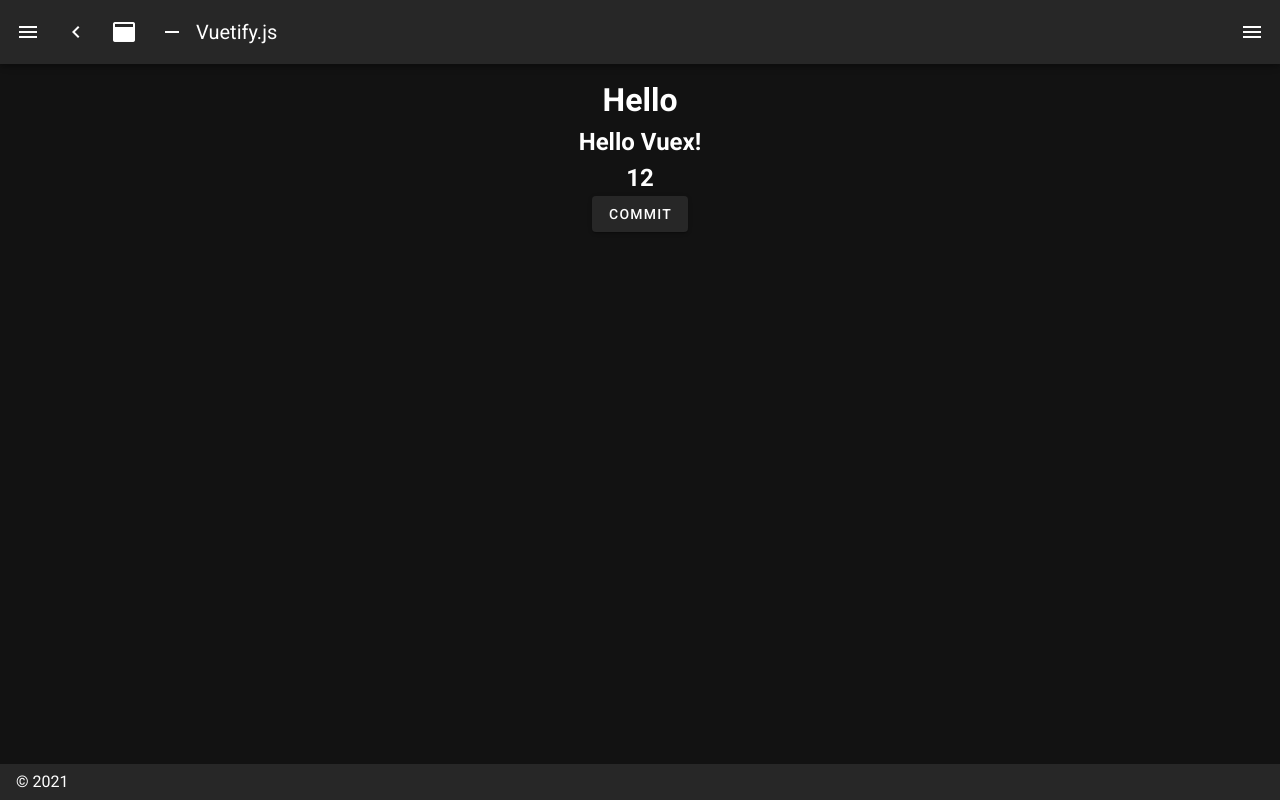
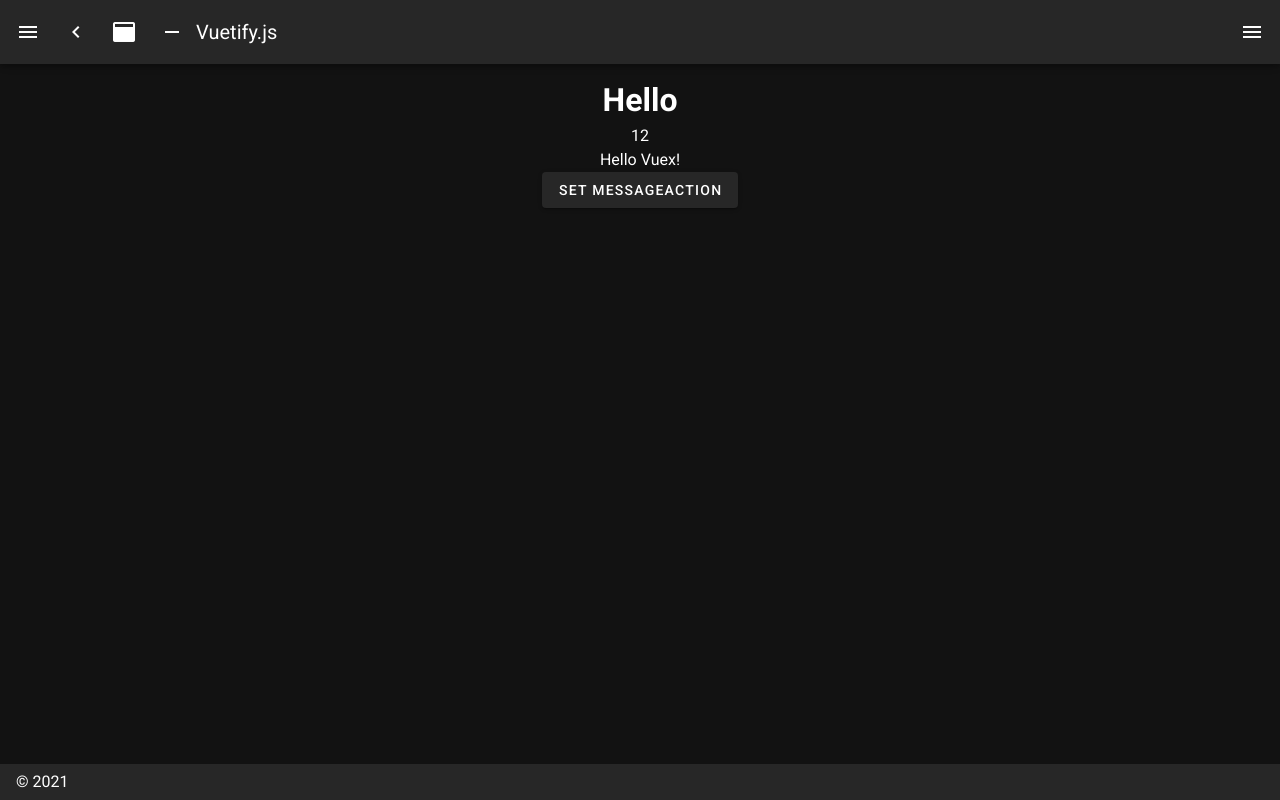
Before and after one commit to BoxPistols/nuxt-basic_210401, a Nuxt app: page / in a window 1280 px wide. Built offline with nearby package versions, Linux system fonts and the light colour scheme.

Commit message:
Vuex use Action

```diff
--- a/pages/index.vue
+++ b/pages/index.vue
@@ -2,11 +2,10 @@
     <v-row>
         <v-col class="text-center">
             <h1>{{ msg }}</h1>
-            <h2>{{ $store.state.message }}</h2>
-            <h2>{{ $store.state.num }}</h2>
-
-            <v-btn elevation="2" v-on:click="$store.commit('updateMsg', 'Second Variant')">Commit</v-btn>
-
+            <div>{{ $store.state.num }}</div>
+            <div>{{ $store.state.message }}</div>
+            <!-- <v-btn elevation="2" v-on:click="$store.commit('updateMsg', 'Second Variant')">Commit</v-btn> -->
+            <v-btn elevation="2" v-on:click="$store.dispatch('setMessageAction')">Set MessageAction</v-btn>
         </v-col>
     </v-row>
 </template>
@@ -18,11 +17,6 @@ export default {
             msg: 'Hello',
         }
     },
-    data() {
-        return {
-            msg: 'Hello',
-        }
-    },
 }
 </script>
 
--- a/store/index.js
+++ b/store/index.js
@@ -8,16 +8,17 @@ const createStore = () => {
 				num: 12,
 			}
 		},
-        // mutations: {
-        //     updateMsg: function (state) {
-        //         state.message = "mon"
-        //     }
-        // }
         mutations: {
             updateMsg: function (state, payload) {
                 state.message = payload
             }
+        },
+        actions: {
+            setMessageAction: function (context) {
+                context.commit('updateMsg', 'Dispatch!!')
+            }
         }
+
 	})
 }
 
```
